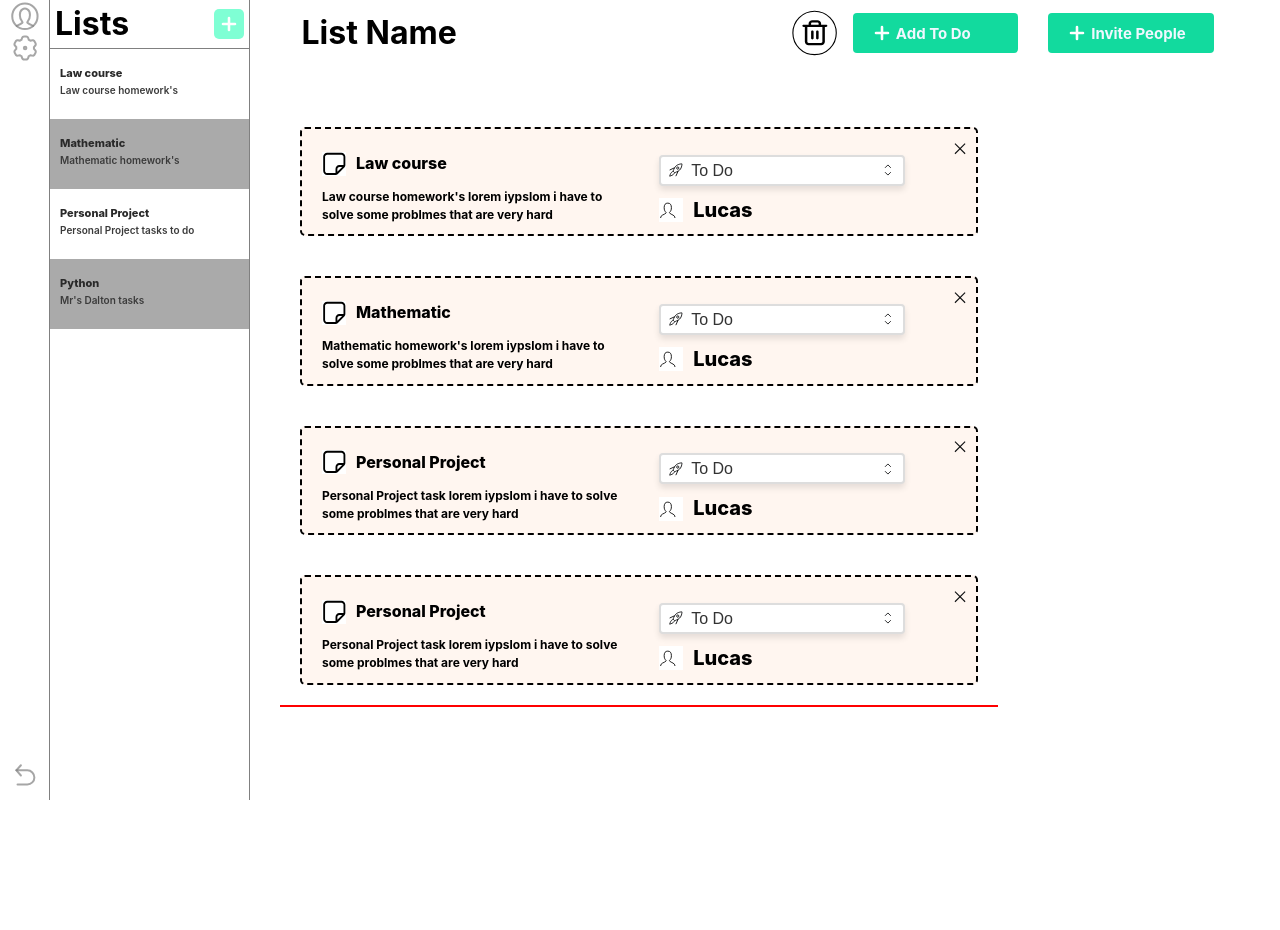
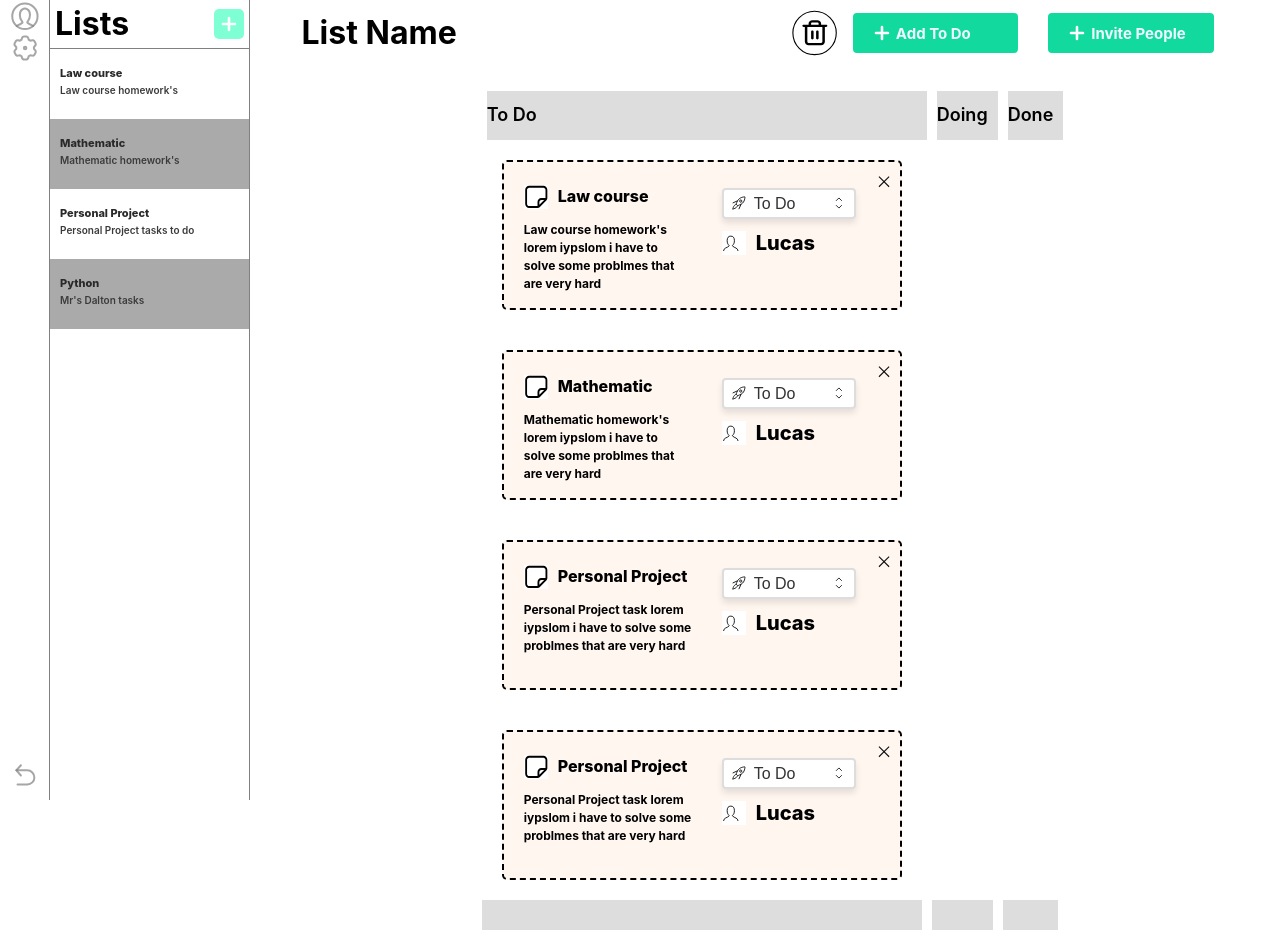
Before and after one commit to Lucas-Cunhaa/ToDo-List-Project, a React (Vite) app in the folder my-vue-app/: page /home in a window 1280 px wide. Before the commit the page ends 800 px from the top, so only its background shows below. Built offline with nearby package versions, Linux system fonts and the light colour scheme.

Commit message:
Finishng the front-end structure -> without some few features beacause of the absence of back-end and api, data base items

```diff
--- a/my-vue-app/src/Css/toDoComponent.css
+++ b/my-vue-app/src/Css/toDoComponent.css
@@ -2,7 +2,10 @@
     margin : 0;
     padding : 0;
     box-sizing: border-box;
-
+}
+:root {
+    --page-default-color : rgb(18, 218, 158);
+    --gray-default-color : rgb(170, 170, 170);
 }
 .task-group{
     background-color: #F66C0E0F ;
@@ -13,24 +16,44 @@
     justify-content: space-between;
     border-radius: 5px 5px 5px 5px;
     color: rgb(0, 0, 0);
+    width: 400px;
+    height: 150px;
 }
 .all-tasks{
     display: flex;
     flex-direction: row;
+    justify-content: space-between;
+    margin-top: 25px;
+}
 
+.group-title{
+    color: #000000;
+    font-size: 18px;
+    font-weight: 600;
+    background-color: rgb(221, 221, 221);
+    align-items: center;
+    width: 100%;
 }
 .to-do-group{
     display: flex;
     flex-direction: column;
-    border-bottom: solid 2px red;
+    align-items: center;
+    border-bottom: 30px solid rgb(221, 221, 221);
+    margin-left: 10px;
 }
 .doing-group{
     display: flex;
     flex-direction: column;
+    align-items: center;
+    border-bottom: 30px solid rgb(221, 221, 221);
+    margin-left: 10px;
 }
 .done-group{
     display: flex;
     flex-direction: column;
+    align-items: center;
+    border-bottom: 30px solid rgb(221, 221, 221);
+    margin-left: 10px;
 }
 .to-do{
     border: 2px  dashed black;
@@ -114,7 +137,7 @@
   }
 
   .to-do-select-state:focus {
-    border-color: #08dbad;
+    border-color: var(--page-default-color)
   }
   .select-group{
     display: flex;
--- a/my-vue-app/src/Css/toDoPage.css
+++ b/my-vue-app/src/Css/toDoPage.css
@@ -22,6 +22,3 @@
     width: 100wh;
     height: 100vh;
 }
-.todo{
-    width: 300px;
-}
--- a/my-vue-app/src/components/toDos.tsx
+++ b/my-vue-app/src/components/toDos.tsx
@@ -48,7 +48,7 @@ const ToDoComponent = () => {
   return (
     <div className="all-tasks">
       <div className="to-do-group">
-        <h2 className="to-do-h2" >To Do</h2>
+        <h2 className="group-title to-do-h2">To Do</h2>
       {tasks.map(({ id, title, description, state, member }) => (
          <div key={id} >
          {state.toLowerCase() === "todo" && (
@@ -128,12 +128,11 @@ const ToDoComponent = () => {
       ))}
   </div>
     <div className="doing-group">
-      <h2 className="doing-h2">Doing</h2>
+      <h2 className="group-title doing-h2">Doing</h2>
       {tasks.map(({ id, title, description, state, member }) => (
         <div key={id} >
          {state.toLowerCase() === "doing" && (
             <div className="task-group doing">
-              <h1 className="doing-h1">Doing</h1>
               <div className="task-left doing-left">
                 <div className="task-title doing-title">
                   <svg
@@ -209,7 +208,7 @@ const ToDoComponent = () => {
       ))}
    </div>
    <div className="done-group">
-   <h2 className="done-h2">Done</h2>
+   <h2 className="group-title done-h2">Done</h2>
       {tasks.map(({ id, title, description, state, member }) => (
         <div key={id}>
           {state.toLowerCase() === "done" && (
@@ -287,6 +286,7 @@ const ToDoComponent = () => {
           )}
         </div>
       ))}
+       <div className="done-border-bottom"></div>
     </div>
   </div>
   );
--- a/my-vue-app/src/pages/ErrorPage.tsx
+++ b/my-vue-app/src/pages/ErrorPage.tsx
@@ -3,6 +3,5 @@ const ErrorPage = () => {
         <h1>ERROR 404 PAGE NOT FOUND </h1>
     )
 
-
 }
 export default ErrorPage
--- a/my-vue-app/src/pages/ToDoPage.tsx
+++ b/my-vue-app/src/pages/ToDoPage.tsx
@@ -14,9 +14,9 @@ const ToDoPage = () => {
           <div className="to-do-top-side">
             <TopBar />
           </div>
-
+          <div className="to-do-section" >
             <ToDoComponent />
-
+          </div>
        </div>
        </div>
     </>
```
